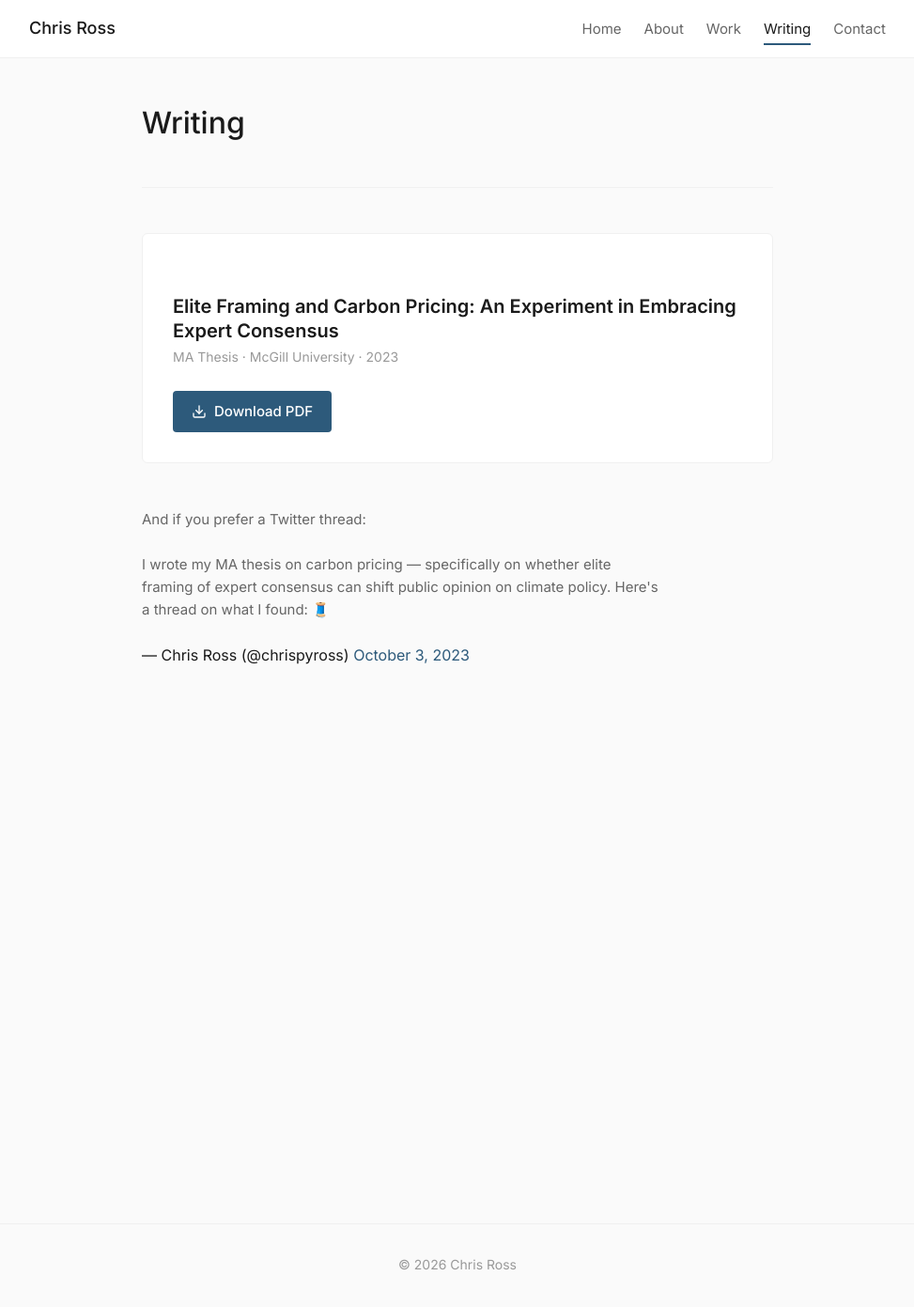
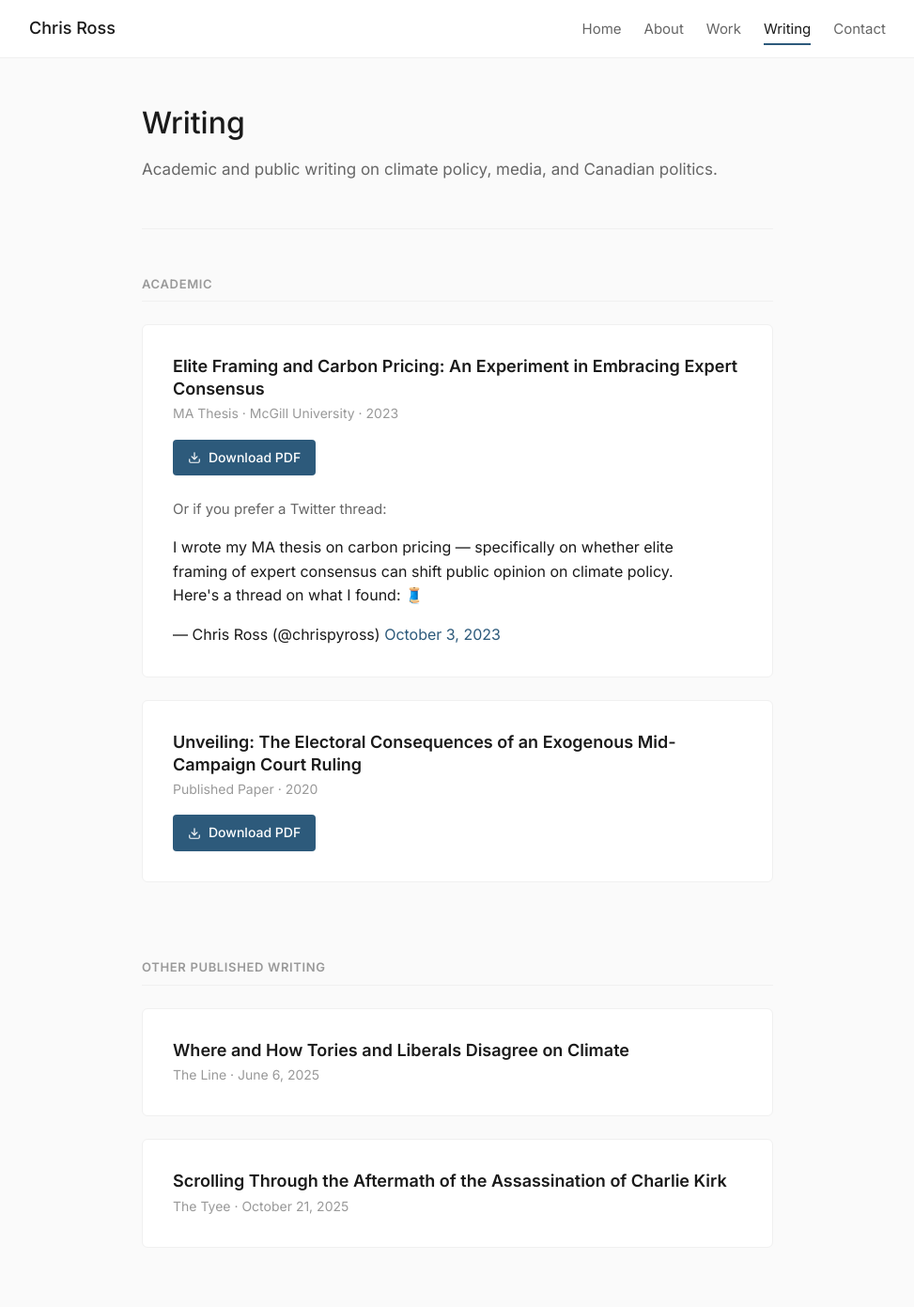
Before and after one commit to chrispross/chrispross.github.io, a Jekyll site: the page built from writing.html, in a window 1280 px wide and 1400 px high. Shown: the top 1391 px of the window at 94% size, without its empty margins (153-1126 px from the left). Built offline with Jekyll 4.4.1, drawn with Linux system fonts in a browser that asks for light colours; comment, search, counter and statistics services are not loaded.

Commit message:
Expand Writing page with academic papers and published articles
Add subtitle, organize into Academic and Other Published Writing sections.
Add Unveiling paper PDF. Add linked cards for The Line and The Tyee pieces.

Co-Authored-By: Claude Opus 4.6 (1M context) <noreply@anthropic.com>

```diff
--- a/writing.html
+++ b/writing.html
@@ -2,36 +2,52 @@
 layout: page
 title: Writing
 permalink: /writing/
+subtitle: Academic and public writing on climate policy, media, and Canadian politics.
 ---
 
 <style>
-  .thesis-card {
+  .writing-section {
+    margin-bottom: var(--spacing-2xl);
+  }
+
+  .section-label {
+    font-size: 0.8125rem;
+    font-weight: 600;
+    text-transform: uppercase;
+    letter-spacing: 0.05em;
+    color: var(--color-text-light);
+    margin-bottom: var(--spacing-md);
+    padding-bottom: var(--spacing-xs);
+    border-bottom: 1px solid var(--color-border-light);
+  }
+
+  .writing-card {
     background: var(--color-bg-alt);
     border: 1px solid var(--color-border-light);
     border-radius: 6px;
     padding: var(--spacing-lg);
-    margin-bottom: var(--spacing-xl);
+    margin-bottom: var(--spacing-md);
   }
 
-  .thesis-card h2 {
-    font-size: 1.25rem;
+  .writing-card h3 {
+    font-size: 1.125rem;
     font-weight: 600;
     color: var(--color-text);
     margin-bottom: 0.25rem;
   }
 
-  .thesis-meta {
+  .writing-meta {
     font-size: 0.875rem;
     color: var(--color-text-light);
-    margin-bottom: var(--spacing-md);
+    margin-bottom: var(--spacing-sm);
   }
 
-  .thesis-download {
+  .writing-download {
     display: inline-flex;
     align-items: center;
     gap: 0.5rem;
-    padding: 0.625rem 1.25rem;
-    font-size: 0.9375rem;
+    padding: 0.5rem 1rem;
+    font-size: 0.875rem;
     font-weight: 500;
     background: var(--color-accent);
     color: white;
@@ -39,42 +55,93 @@ permalink: /writing/
     transition: background var(--transition);
   }
 
-  .thesis-download:hover {
+  .writing-download:hover {
     background: var(--color-accent-hover);
     color: white;
   }
 
-  .thread-section {
-    margin-top: var(--spacing-xl);
-  }
-
-  .thread-section p {
+  .thread-note {
     font-size: 0.9375rem;
     color: var(--color-text-muted);
-    margin-bottom: var(--spacing-md);
+    margin-top: var(--spacing-md);
+    margin-bottom: var(--spacing-sm);
   }
 
   .tweet-embed {
     max-width: 550px;
   }
+
+  .article-card {
+    display: block;
+    background: var(--color-bg-alt);
+    border: 1px solid var(--color-border-light);
+    border-radius: 6px;
+    padding: var(--spacing-lg);
+    margin-bottom: var(--spacing-md);
+    transition: border-color var(--transition);
+  }
+
+  .article-card:hover {
+    border-color: var(--color-accent);
+  }
+
+  .article-card h3 {
+    font-size: 1.125rem;
+    font-weight: 600;
+    color: var(--color-text);
+    margin-bottom: 0.25rem;
+  }
+
+  .article-card:hover h3 {
+    color: var(--color-accent);
+  }
+
+  .article-card .writing-meta {
+    margin-bottom: 0;
+  }
 </style>
 
-<div class="thesis-card">
-  <h2>Elite Framing and Carbon Pricing: An Experiment in Embracing Expert Consensus</h2>
-  <p class="thesis-meta">MA Thesis &middot; McGill University &middot; 2023</p>
-  <a href="{{ '/assets/docs/ross-2023-elite-framing-carbon-pricing.pdf' | relative_url }}" class="thesis-download" download>
-    <svg xmlns="http://www.w3.org/2000/svg" width="16" height="16" viewBox="0 0 24 24" fill="none" stroke="currentColor" stroke-width="2" stroke-linecap="round" stroke-linejoin="round"><path d="M21 15v4a2 2 0 0 1-2 2H5a2 2 0 0 1-2-2v-4"/><polyline points="7 10 12 15 17 10"/><line x1="12" y1="15" x2="12" y2="3"/></svg>
-    Download PDF
+<div class="writing-section">
+  <p class="section-label">Academic</p>
+
+  <div class="writing-card">
+    <h3>Elite Framing and Carbon Pricing: An Experiment in Embracing Expert Consensus</h3>
+    <p class="writing-meta">MA Thesis &middot; McGill University &middot; 2023</p>
+    <a href="{{ '/assets/docs/ross-2023-elite-framing-carbon-pricing.pdf' | relative_url }}" class="writing-download" download>
+      <svg xmlns="http://www.w3.org/2000/svg" width="14" height="14" viewBox="0 0 24 24" fill="none" stroke="currentColor" stroke-width="2" stroke-linecap="round" stroke-linejoin="round"><path d="M21 15v4a2 2 0 0 1-2 2H5a2 2 0 0 1-2-2v-4"/><polyline points="7 10 12 15 17 10"/><line x1="12" y1="15" x2="12" y2="3"/></svg>
+      Download PDF
+    </a>
+    <p class="thread-note">Or if you prefer a Twitter thread:</p>
+    <div class="tweet-embed">
+      <blockquote class="twitter-tweet" data-dnt="true">
+        <p lang="en" dir="ltr">I wrote my MA thesis on carbon pricing — specifically on whether elite framing of expert consensus can shift public opinion on climate policy. Here&#39;s a thread on what I found: &#x1f9f5;</p>
+        &mdash; Chris Ross (@chrispyross) <a href="https://twitter.com/chrispyross/status/1709262508924826041">October 3, 2023</a>
+      </blockquote>
+    </div>
+  </div>
+
+  <div class="writing-card">
+    <h3>Unveiling: The Electoral Consequences of an Exogenous Mid-Campaign Court Ruling</h3>
+    <p class="writing-meta">Published Paper &middot; 2020</p>
+    <a href="{{ '/assets/docs/bridgman-unveiling-electoral-consequences-2020.pdf' | relative_url }}" class="writing-download" download>
+      <svg xmlns="http://www.w3.org/2000/svg" width="14" height="14" viewBox="0 0 24 24" fill="none" stroke="currentColor" stroke-width="2" stroke-linecap="round" stroke-linejoin="round"><path d="M21 15v4a2 2 0 0 1-2 2H5a2 2 0 0 1-2-2v-4"/><polyline points="7 10 12 15 17 10"/><line x1="12" y1="15" x2="12" y2="3"/></svg>
+      Download PDF
+    </a>
+  </div>
+</div>
+
+<div class="writing-section">
+  <p class="section-label">Other Published Writing</p>
+
+  <a href="https://www.readtheline.ca/p/chris-ross-where-and-how-tories-and" target="_blank" rel="noopener noreferrer" class="article-card">
+    <h3>Where and How Tories and Liberals Disagree on Climate</h3>
+    <p class="writing-meta">The Line &middot; June 6, 2025</p>
+  </a>
+
+  <a href="https://thetyee.ca/Opinion/2025/10/21/Scrolling-Aftermath-Assassination-Charlie-Kirk/" target="_blank" rel="noopener noreferrer" class="article-card">
+    <h3>Scrolling Through the Aftermath of the Assassination of Charlie Kirk</h3>
+    <p class="writing-meta">The Tyee &middot; October 21, 2025</p>
   </a>
 </div>
 
-<div class="thread-section">
-  <p>And if you prefer a Twitter thread:</p>
-  <div class="tweet-embed">
-    <blockquote class="twitter-tweet" data-dnt="true">
-      <p lang="en" dir="ltr">I wrote my MA thesis on carbon pricing — specifically on whether elite framing of expert consensus can shift public opinion on climate policy. Here&#39;s a thread on what I found: 🧵</p>
-      &mdash; Chris Ross (@chrispyross) <a href="https://twitter.com/chrispyross/status/1709262508924826041">October 3, 2023</a>
-    </blockquote>
-    <script async src="https://platform.twitter.com/widgets.js" charset="utf-8"></script>
-  </div>
-</div>
+<script async src="https://platform.twitter.com/widgets.js" charset="utf-8"></script>
```
Also changed, not shown: 1 other file.
